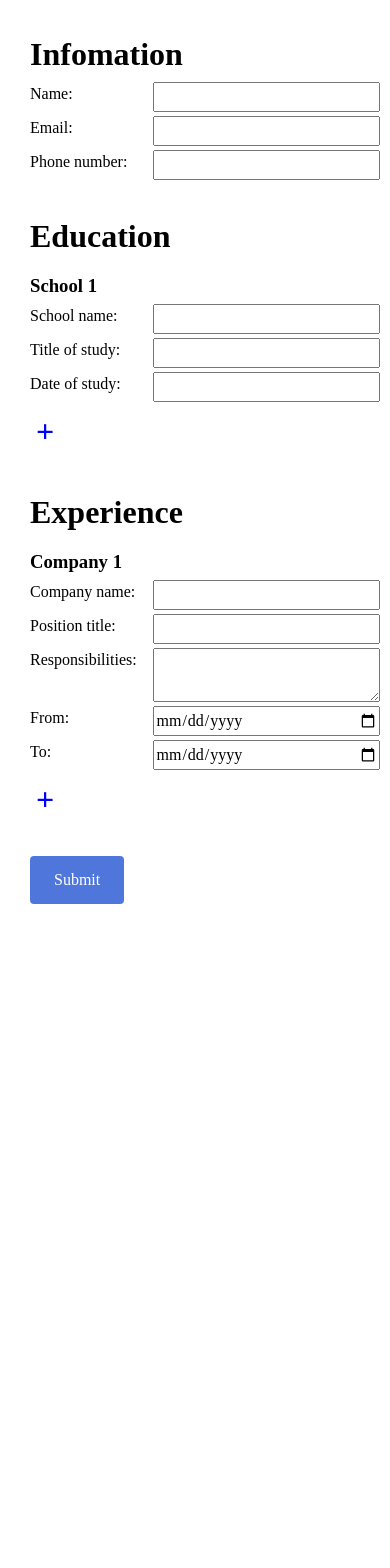
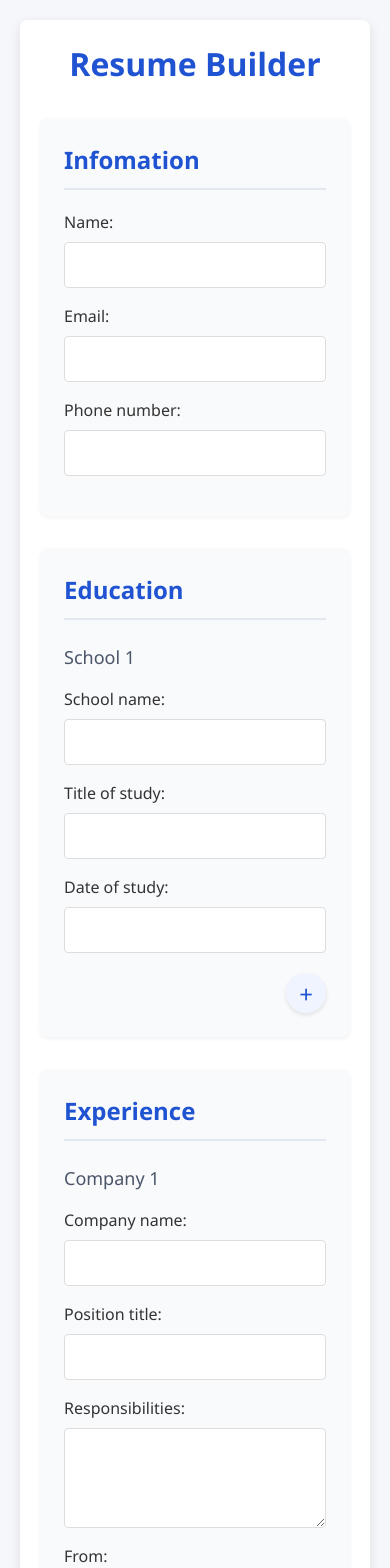
Before and after one commit to EthanTran02/cv-application, a React (Vite) app: page / in a window 390 px wide. Shown: the top 1568 px of the page. Before the commit the page ends 934 px from the top, so only its background shows below. Built offline with nearby package versions, Linux system fonts and the light colour scheme.

Commit message:
Enhance project UI

```diff
--- a/src/component/app.jsx
+++ b/src/component/app.jsx
@@ -28,69 +28,92 @@ export default function App() {
   const [state, setState] = useState('edit');
 
   function handleSubmit(e) {
-    // e.preventDefault();
+    e.preventDefault();
     setState('display');
   }
 
   if (state === 'edit') {
     return (
-      <form onSubmit={handleSubmit}>
+      <div className="container">
+        <h1 className="app-title">Resume Builder</h1>
+        <form onSubmit={handleSubmit} className="form-container">
           <Infomation info={info} setInfo={setInfo} />
           <Education edus={edus} setEdu={setEdu} />
           <Experience jobs={jobs} setJob={setJob} />
           <button className="submit" type="submit">
-          Submit
+            Generate Resume
           </button>
         </form>
+      </div>
     );
   } else if (state === 'display') {
     return (
-      <div id="edit-section">
-        <header id="info">
-          <h1 id="edit-name">{info.name}</h1>
-          <p id="phone">{info.phone}</p>
-          <a href={'mailto:' + info.email} id="email">
-            {info.email}
+      <div className="resume-container">
+        <div className="resume-header">
+          <h1 className="resume-name">{info.name}</h1>
+          <div className="resume-contact">
+            <p className="resume-phone">
+              <span className="icon">📞</span> {info.phone}
+            </p>
+            <a href={'mailto:' + info.email} className="resume-email">
+              <span className="icon">✉️</span> {info.email}
             </a>
-        </header>
-
-        <main>
-          <div id="edus">
-            <h2>Education </h2>
-            <hr />
-            {edus.map((edu) => {
-              return (
-                <div id="edu">
-                  <div className="shool-and-title">
-                    <p key={edu.id}>{edu.studyTitle + ' ' + edu.school}</p>
           </div>
-                  <p className="yearStudy">{edu.studyDate}</p>
-                </div>
-              );
-            })}
         </div>
 
-          <div id="experience">
-            <h2>Experience </h2>
-            <hr />
-            {jobs.map((job) => {
-              return (
-                <div id="job">
-                  <p id="role">{job.positionTitle}</p>
-                  <p>{job.companyName}</p>
-                  <p>{job.responsibilities}</p>
+        <main className="resume-content">
+          <section className="resume-section">
+            <h2 className="section-title">Education</h2>
+            <div className="section-underline"></div>
+            {edus.map((edu) => (
+              <div className="education-item" key={edu.id}>
+                <div className="education-main">
+                  <h3 className="education-degree">{edu.studyTitle}</h3>
+                  <p className="education-school">{edu.school}</p>
                 </div>
-              );
-            })}
+                <p className="education-date">{edu.studyDate}</p>
               </div>
+            ))}
+          </section>
+
+          <section className="resume-section">
+            <h2 className="section-title">Experience</h2>
+            <div className="section-underline"></div>
+            {jobs.map((job) => (
+              <div className="job-item" key={job.id}>
+                <div className="job-header">
+                  <h3 className="job-title">{job.positionTitle}</h3>
+                  <p className="job-date">
+                    {job.dateStart && job.dateEnd
+                      ? `${new Date(job.dateStart).toLocaleDateString('en-US', {
+                          year: 'numeric',
+                          month: 'short',
+                        })} - ${new Date(job.dateEnd).toLocaleDateString(
+                          'en-US',
+                          {
+                            year: 'numeric',
+                            month: 'short',
+                          }
+                        )}`
+                      : ''}
+                  </p>
+                </div>
+                <p className="job-company">{job.companyName}</p>
+                <p className="job-description">{job.responsibilities}</p>
+              </div>
+            ))}
+          </section>
         </main>
 
-        <button className="submit" onClick={() => setState('edit')}>
-          Edit
+        <div className="actions">
+          <button className="edit-button" onClick={() => setState('edit')}>
+            Edit Resume
           </button>
+          <button className="print-button" onClick={() => window.print()}>
+            Print / Save PDF
+          </button>
+        </div>
       </div>
     );
   }
 }
-
-// Creating a Display state for the application
--- a/src/index.css
+++ b/src/index.css
@@ -1,3 +1,4 @@
+/* Reset and Base Styles - Keep your existing reset */
 /* 1. Use a more-intuitive box-sizing model */
 *,
 *::before,
@@ -22,9 +23,12 @@ body {
   line-height: 1.5;
   /* 5. Improve text rendering */
   -webkit-font-smoothing: antialiased;
+  font-family: 'Segoe UI', Tahoma, Geneva, Verdana, sans-serif;
+  background-color: #f5f7fa;
+  color: #333;
 }
 
-/* 6. Improve media defaults */
+/* 6-10. Keep your existing reset properties */
 img,
 picture,
 video,
@@ -34,7 +38,6 @@ svg {
   max-width: 100%;
 }
 
-/* 7. Inherit fonts for form controls */
 input,
 button,
 textarea,
@@ -42,7 +45,6 @@ select {
   font: inherit;
 }
 
-/* 8. Avoid text overflows */
 p,
 h1,
 h2,
@@ -53,7 +55,6 @@ h6 {
   overflow-wrap: break-word;
 }
 
-/* 9. Improve line wrapping */
 p {
   text-wrap: pretty;
 }
@@ -66,26 +67,52 @@ h6 {
   text-wrap: balance;
 }
 
-/*
-  10. Create a root stacking context
-*/
 #root,
 #__next {
   isolation: isolate;
 }
 
-/* ------------------------------------ */
-
-body {
+/* App Container Styles */
+.container {
+  max-width: 800px;
+  margin: 40px auto;
   padding: 30px;
+  background-color: white;
+  border-radius: 8px;
+  box-shadow: 0 4px 12px rgba(0, 0, 0, 0.1);
 }
 
-.education {
-  margin-top: 32px;
+.app-title {
+  text-align: center;
+  margin-bottom: 30px;
+  color: #2053d2;
+  font-size: 32px;
 }
 
+/* Form Styles */
+.form-container {
+  display: flex;
+  flex-direction: column;
+  gap: 32px;
+}
+
+.infomation,
+.education,
 .experience {
-  margin-top: 32px;
+  background-color: #f9fafc;
+  padding: 24px;
+  border-radius: 8px;
+  box-shadow: 0 2px 4px rgba(0, 0, 0, 0.05);
+}
+
+.infomation h1,
+.education h1,
+.experience h1 {
+  font-size: 24px;
+  margin-bottom: 20px;
+  color: #2053d2;
+  border-bottom: 2px solid #e2e8f0;
+  padding-bottom: 10px;
 }
 
 .infomation > div,
@@ -94,75 +121,325 @@ body {
   display: flex;
   flex-direction: row;
   justify-content: space-between;
-  margin: 4px 0;
-  width: 350px;
+  margin: 16px 0;
+  width: 100%;
+  align-items: center;
+}
+
+.infomation > div > label,
+.education > div > label,
+.experience > div > label {
+  width: 30%;
+  font-weight: 500;
 }
 
 .infomation > div > input,
 .education > div > input,
-.experience > div > input {
-  width: 65%;
+.experience > div > input,
+.experience > div > textarea {
+  width: 70%;
+  padding: 10px;
+  border: 1px solid #ddd;
+  border-radius: 4px;
+  transition: border-color 0.3s ease;
 }
 
-.submit {
-  margin-top: 32px;
-  padding: 12px 24px;
-  color: white;
-  border-radius: 4px;
-  background-color: rgba(32, 83, 210, 0.79);
-  transition: 200ms ease-in-out;
-  border: none;
+.infomation > div > input:focus,
+.education > div > input:focus,
+.experience > div > input:focus,
+.experience > div > textarea:focus {
+  border-color: #2053d2;
+  outline: none;
+  box-shadow: 0 0 0 2px rgba(32, 83, 210, 0.2);
 }
 
-.submit:hover {
-  background-color: rgba(21, 53, 136, 0.79);
-  cursor: pointer;
+textarea#responsibilities {
+  width: 70%;
+  min-height: 100px;
+  resize: vertical;
 }
 
-#responsibilities {
-  width: 65%;
-}
-
+.shool,
 .company {
-  margin-top: 12px;
+  margin-top: 24px;
+  font-size: 18px;
+  color: #4a5568;
+  font-weight: 500;
 }
 
 .add-btn {
   display: block;
-  background-color: transparent;
-  color: blue;
-  font-size: 32px;
+  background-color: #f0f4ff;
+  color: #2053d2;
+  font-size: 24px;
+  border: none;
+  border-radius: 50%;
+  width: 40px;
+  height: 40px;
+  line-height: 40px;
+  text-align: center;
+  cursor: pointer;
+  margin: 20px 0 0 auto;
+  transition: all 0.2s ease;
+  box-shadow: 0 2px 4px rgba(0, 0, 0, 0.1);
+}
+
+.add-btn:hover {
+  background-color: #2053d2;
+  color: white;
+  transform: scale(1.05);
+}
+
+.submit {
+  margin: 32px auto;
+  padding: 12px 32px;
+  color: white;
+  font-weight: 600;
+  font-size: 16px;
+  border-radius: 6px;
+  background-color: #2053d2;
+  transition: 200ms ease-in-out;
   border: none;
   cursor: pointer;
-  font-weight: bold;
+  display: block;
+  box-shadow: 0 4px 6px rgba(32, 83, 210, 0.25);
 }
 
-.shool {
-  margin-top: 12px;
+.submit:hover {
+  background-color: #1642a3;
+  transform: translateY(-2px);
+  box-shadow: 0 6px 8px rgba(32, 83, 210, 0.3);
 }
 
-/* ------------------------ */
-
-#info {
-  display: flex;
-  flex-direction: column;
-  align-items: center;
+/* Resume View Styles */
+.resume-container {
+  max-width: 800px;
+  margin: 40px auto;
+  padding: 40px;
+  background-color: white;
+  box-shadow: 0 4px 20px rgba(0, 0, 0, 0.12);
+  border-radius: 8px;
+  position: relative;
 }
 
-main {
-  padding: 30px 60px;
+.resume-header {
+  text-align: center;
+  margin-bottom: 30px;
 }
 
-#edu {
-  display: flex;
-  justify-content: space-between;
-}
-
-#job {
-  margin-top: 12px;
+.resume-name {
+  font-size: 32px;
+  color: #2053d2;
   margin-bottom: 12px;
 }
 
-#role {
-  font-weight: bold;
+.resume-contact {
+  display: flex;
+  justify-content: center;
+  gap: 24px;
+  font-size: 16px;
 }
+
+.resume-phone,
+.resume-email {
+  display: flex;
+  align-items: center;
+  color: #4a5568;
+}
+
+.resume-email {
+  text-decoration: none;
+  color: #2053d2;
+}
+
+.resume-email:hover {
+  text-decoration: underline;
+}
+
+.icon {
+  margin-right: 6px;
+}
+
+.resume-content {
+  display: flex;
+  flex-direction: column;
+  gap: 32px;
+}
+
+.resume-section {
+  margin-bottom: 24px;
+}
+
+.section-title {
+  color: #2053d2;
+  font-size: 22px;
+  margin-bottom: 8px;
+}
+
+.section-underline {
+  height: 3px;
+  background-color: #2053d2;
+  width: 60px;
+  margin-bottom: 16px;
+}
+
+.education-item,
+.job-item {
+  margin-bottom: 20px;
+  padding-bottom: 16px;
+  border-bottom: 1px solid #edf2f7;
+}
+
+.education-item {
+  display: flex;
+  justify-content: space-between;
+  align-items: flex-start;
+}
+
+.education-main {
+  flex: 1;
+}
+
+.education-degree {
+  font-size: 18px;
+  color: #2d3748;
+  margin-bottom: 4px;
+}
+
+.education-school {
+  color: #4a5568;
+}
+
+.education-date {
+  font-style: italic;
+  color: #718096;
+}
+
+.job-header {
+  display: flex;
+  justify-content: space-between;
+  align-items: center;
+  margin-bottom: 8px;
+}
+
+.job-title {
+  font-size: 18px;
+  color: #2d3748;
+  font-weight: 600;
+}
+
+.job-date {
+  color: #718096;
+  font-style: italic;
+}
+
+.job-company {
+  font-weight: 500;
+  color: #4a5568;
+  margin-bottom: 8px;
+}
+
+.job-description {
+  color: #4a5568;
+  white-space: pre-line;
+  line-height: 1.6;
+}
+
+.actions {
+  display: flex;
+  justify-content: center;
+  gap: 16px;
+  margin-top: 40px;
+}
+
+.edit-button,
+.print-button {
+  padding: 10px 24px;
+  border-radius: 6px;
+  font-weight: 600;
+  cursor: pointer;
+  transition: all 0.2s ease;
+}
+
+.edit-button {
+  background-color: #edf2f7;
+  color: #2d3748;
+  border: 1px solid #cbd5e0;
+}
+
+.print-button {
+  background-color: #2053d2;
+  color: white;
+  border: none;
+}
+
+.edit-button:hover,
+.print-button:hover {
+  transform: translateY(-2px);
+  box-shadow: 0 4px 6px rgba(0, 0, 0, 0.1);
+}
+
+/* Print styles */
+@media print {
+  body {
+    background-color: white;
+  }
+
+  .resume-container {
+    box-shadow: none;
+    margin: 0;
+    padding: 20px;
+  }
+
+  .actions {
+    display: none;
+  }
+}
+
+/* Responsive */
+@media (max-width: 768px) {
+  .container,
+  .resume-container {
+    padding: 20px;
+    margin: 20px;
+  }
+
+  .infomation > div,
+  .education > div,
+  .experience > div {
+    flex-direction: column;
+    align-items: flex-start;
+  }
+
+  .infomation > div > label,
+  .education > div > label,
+  .experience > div > label {
+    width: 100%;
+    margin-bottom: 8px;
+  }
+
+  .infomation > div > input,
+  .education > div > input,
+  .experience > div > input,
+  .experience > div > textarea,
+  textarea#responsibilities {
+    width: 100%;
+  }
+
+  .education-item {
+    flex-direction: column;
+  }
+
+  .education-date {
+    margin-top: 4px;
+  }
+
+  .job-header {
+    flex-direction: column;
+    align-items: flex-start;
+  }
+
+  .job-date {
+    margin-top: 4px;
+  }
+}
```
Lines whose indentation alone changed are shown as unchanged.
